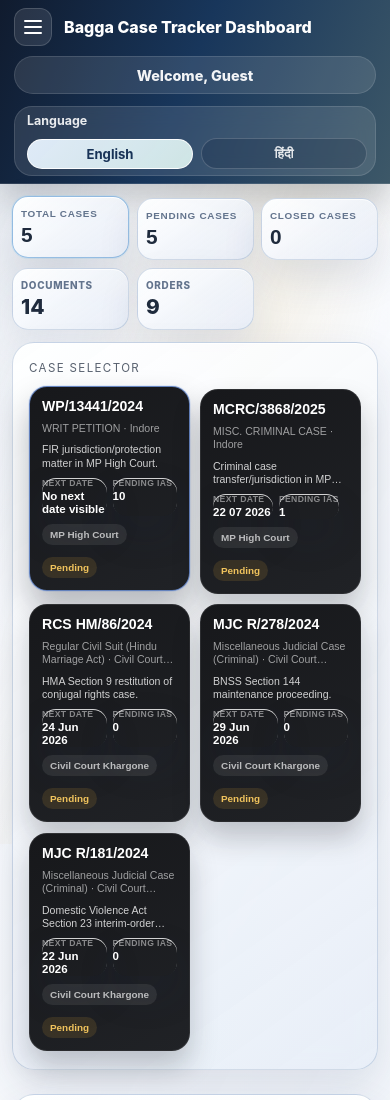
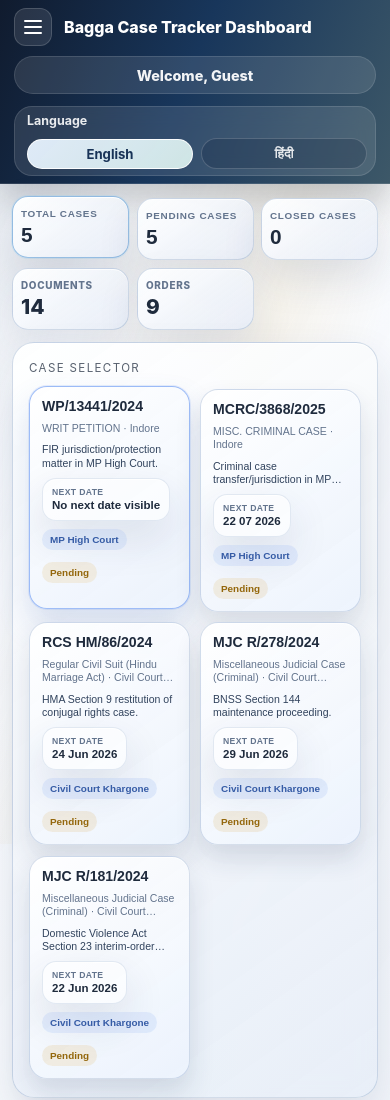
Before and after one commit to psbaggaai/SunnyCases, a website: page index.html in a window 390 px wide. Shown: the top 1100 px of the page. Drawn offline with Linux system fonts and the light colour scheme.

Commit message:
Use light mobile case tiles

```diff
--- a/index.html
+++ b/index.html
@@ -518,7 +518,7 @@
 
       .dashlet-meta {
         display: grid;
-        grid-template-columns: repeat(2, minmax(0, 1fr));
+        grid-template-columns: 1fr;
         gap: 10px 12px;
       }
 
@@ -1034,11 +1034,11 @@
         }
 
         .case-card {
-          background: linear-gradient(150deg, #17181b 0%, #202226 100%);
-          border-color: rgba(255, 255, 255, 0.08);
+          background: linear-gradient(145deg, rgba(255, 255, 255, 0.98), rgba(236, 243, 253, 0.94));
+          border-color: rgba(89, 123, 171, 0.24);
           border-radius: 18px;
-          box-shadow: 0 16px 28px rgba(7, 12, 21, 0.22);
-          color: #f7f9fd;
+          box-shadow: 0 14px 26px rgba(29, 53, 87, 0.14), inset 0 1px 0 rgba(255, 255, 255, 0.84);
+          color: var(--ink);
           gap: 8px;
           min-height: 174px;
           overflow: hidden;
@@ -1048,7 +1048,7 @@
         .case-card.active,
         .case-card:hover {
           border-color: rgba(126, 167, 244, 0.74);
-          box-shadow: 0 18px 32px rgba(7, 12, 21, 0.28), 0 0 0 1px rgba(126, 167, 244, 0.16);
+          box-shadow: 0 18px 32px rgba(76, 112, 180, 0.2), 0 0 0 1px rgba(126, 167, 244, 0.18);
         }
 
         .case-card > div:nth-child(2) {
@@ -1074,17 +1074,17 @@
         }
 
         .case-card .badge.live {
-          background: rgba(255, 255, 255, 0.08);
-          color: rgba(255, 255, 255, 0.68);
+          background: rgba(91, 141, 238, 0.12);
+          color: #365ca6;
         }
 
         .case-card .badge.pending {
           background: rgba(217, 165, 58, 0.14);
-          color: #f0c35d;
+          color: #94670c;
         }
 
         .case-title {
-          color: #ffffff;
+          color: var(--ink);
           font-size: 0.98rem;
           font-weight: 850;
           line-height: 1.08;
@@ -1092,7 +1092,7 @@
         }
 
         .case-kicker {
-          color: rgba(255, 255, 255, 0.58);
+          color: var(--muted);
           display: -webkit-box;
           font-size: 0.72rem;
           line-height: 1.25;
@@ -1103,7 +1103,7 @@
         }
 
         .case-summary-line {
-          color: rgba(255, 255, 255, 0.8);
+          color: #31435d;
           display: -webkit-box;
           font-size: 0.74rem;
           line-height: 1.25;
@@ -1118,24 +1118,24 @@
         }
 
         .case-card .dashlet-meta {
-          grid-template-columns: repeat(2, minmax(0, 1fr));
+          grid-template-columns: 1fr;
           gap: 6px;
         }
 
         .case-card .dashlet-stat {
-          background: transparent;
-          border: 0;
-          padding: 0;
+          background: rgba(255, 255, 255, 0.56);
+          border: 1px solid rgba(89, 123, 171, 0.16);
+          padding: 8px 9px;
         }
 
         .case-card .dashlet-label {
-          color: rgba(255, 255, 255, 0.48);
+          color: var(--muted);
           font-size: 0.58rem;
           letter-spacing: 0.04em;
         }
 
         .case-card .dashlet-value {
-          color: #ffffff;
+          color: var(--ink);
           font-size: 0.78rem;
           line-height: 1.15;
           margin-top: 2px;
@@ -3042,10 +3042,6 @@
                     <div class="dashlet-label">${t("nextDate")}</div>
                     <div class="dashlet-value">${localizeText(item.nextVisibleDate || "—")}</div>
                   </div>
-                  <div class="dashlet-stat">
-                    <div class="dashlet-label">${t("pendingIasLabel")}</div>
-                    <div class="dashlet-value">${item.pendingIAs.length}</div>
-                  </div>
                 </div>
                 <div class="dashlet-action">
                   <span>${t("openCaseDetails")}</span>
```
